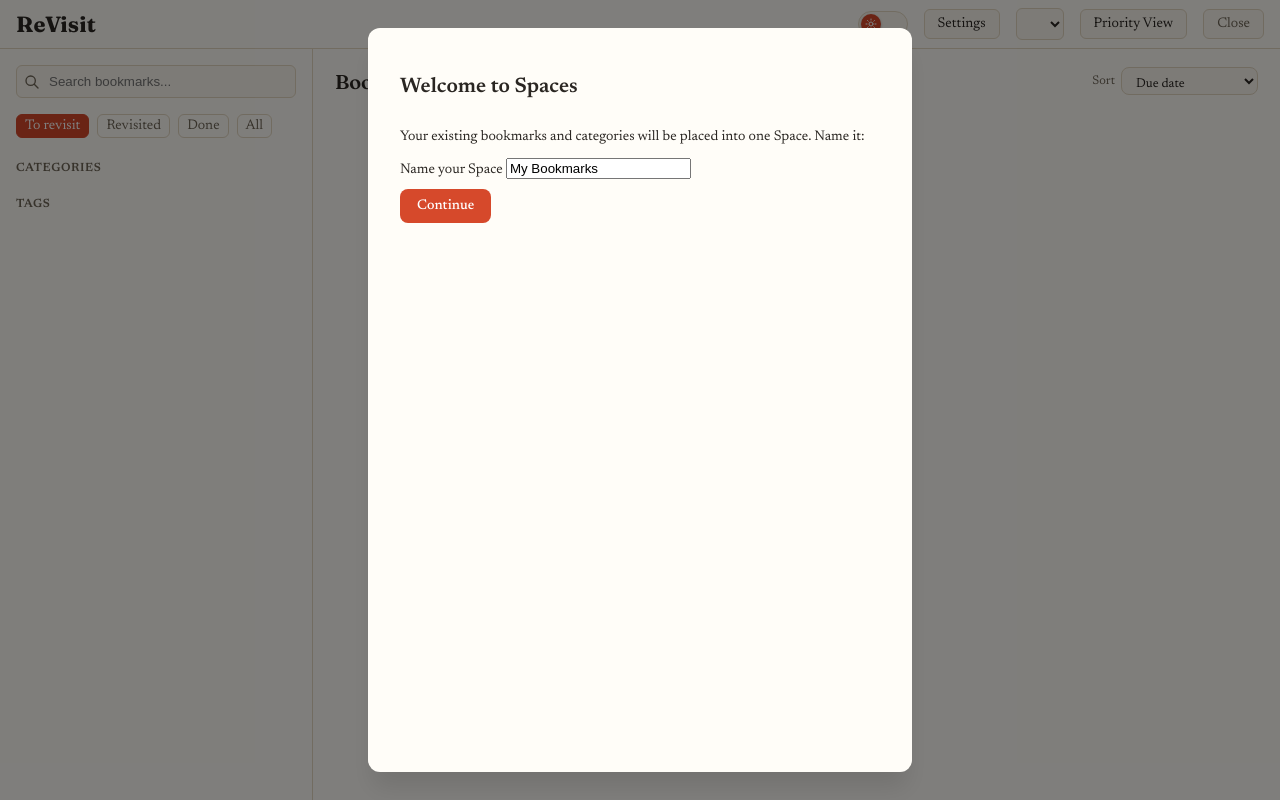
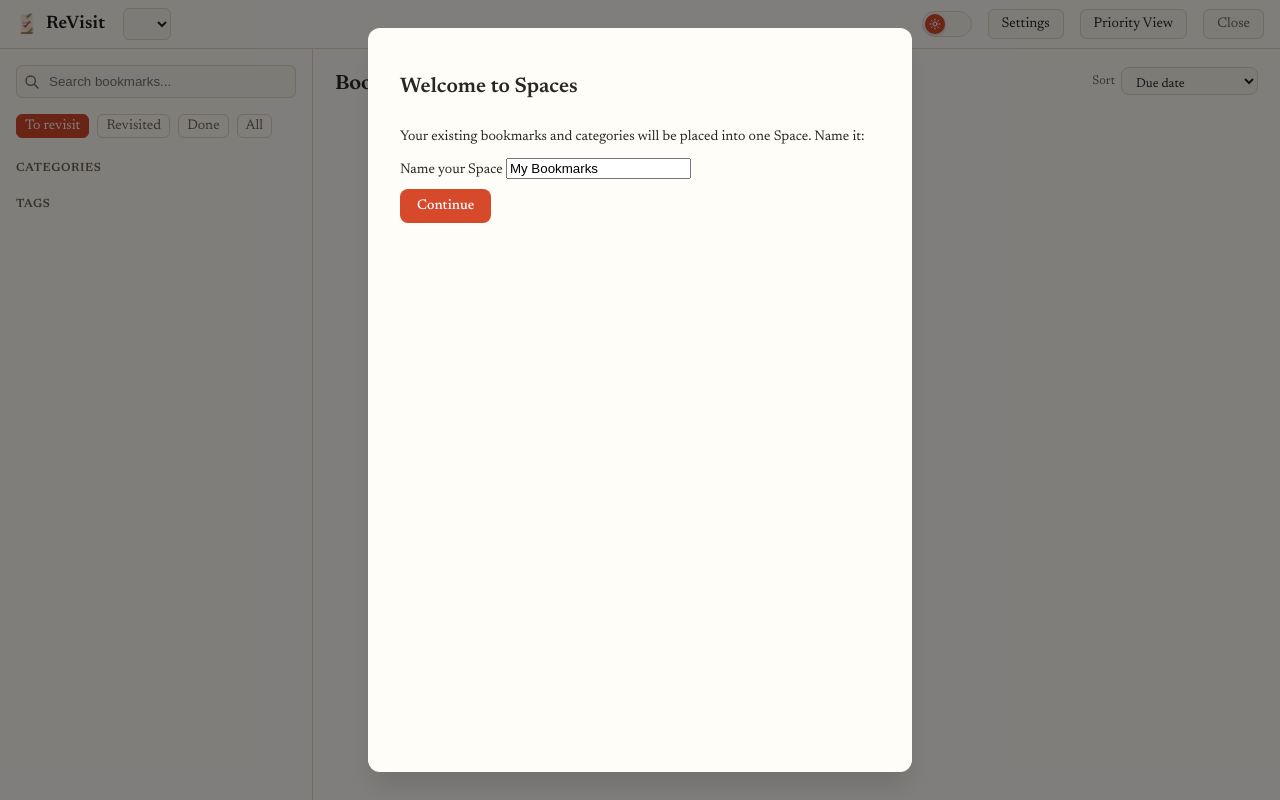
Before and after one commit to geeohme/ReVisit, a browser extension: page list-modal.html in a window 1280 px wide. Drawn offline with Linux system fonts and the light colour scheme.

Commit message:
feat(list): logo image + relocate Spaces dropdown to upper-left

```diff
--- a/list-modal.html
+++ b/list-modal.html
@@ -15,7 +15,11 @@
 <body>
     <div class="app-container">
         <header class="app-header">
-            <div class="logo">ReVisit</div>
+            <div class="logo">
+                <img class="logo-img" src="icons/ReVisit Logo.png" alt="ReVisit">
+                <span class="logo-text">ReVisit</span>
+                <select id="space-selector" class="header-space-selector" title="Active Space"></select>
+            </div>
             <div class="header-actions">
                 <div class="theme-switch-wrapper">
                     <label class="theme-switch" for="checkbox" title="Toggle light / dark">
@@ -29,7 +33,6 @@
                     </label>
                 </div>
                 <button id="settings-btn">Settings</button>
-                <select id="space-selector" title="Active Space"></select>
                 <button id="priority-btn">Priority View</button>
                 <button class="btn-close" id="close-btn">Close</button>
             </div>
--- a/styles.css
+++ b/styles.css
@@ -221,11 +221,20 @@ button:hover {
 }
 
 .app-header .logo {
-  font-family: var(--font-display);
+  display: flex;
+  align-items: center;
+  gap: 8px;
   font-weight: 700;
-  font-size: 1.375rem;
-  letter-spacing: 0.2px;
-  color: var(--color-dark-text);
+  font-size: 18px;
+  color: var(--text-strong, #1c1c1c);
+}
+.logo-img { width: 22px; height: 22px; border-radius: 5px; object-fit: contain; }
+.logo-text { letter-spacing: 0.2px; }
+.header-space-selector {
+  margin-left: 10px;
+  max-width: 180px;
+  font-size: 13px;
+  padding: 4px 8px;
 }
 
 .app-header .header-actions {
```
